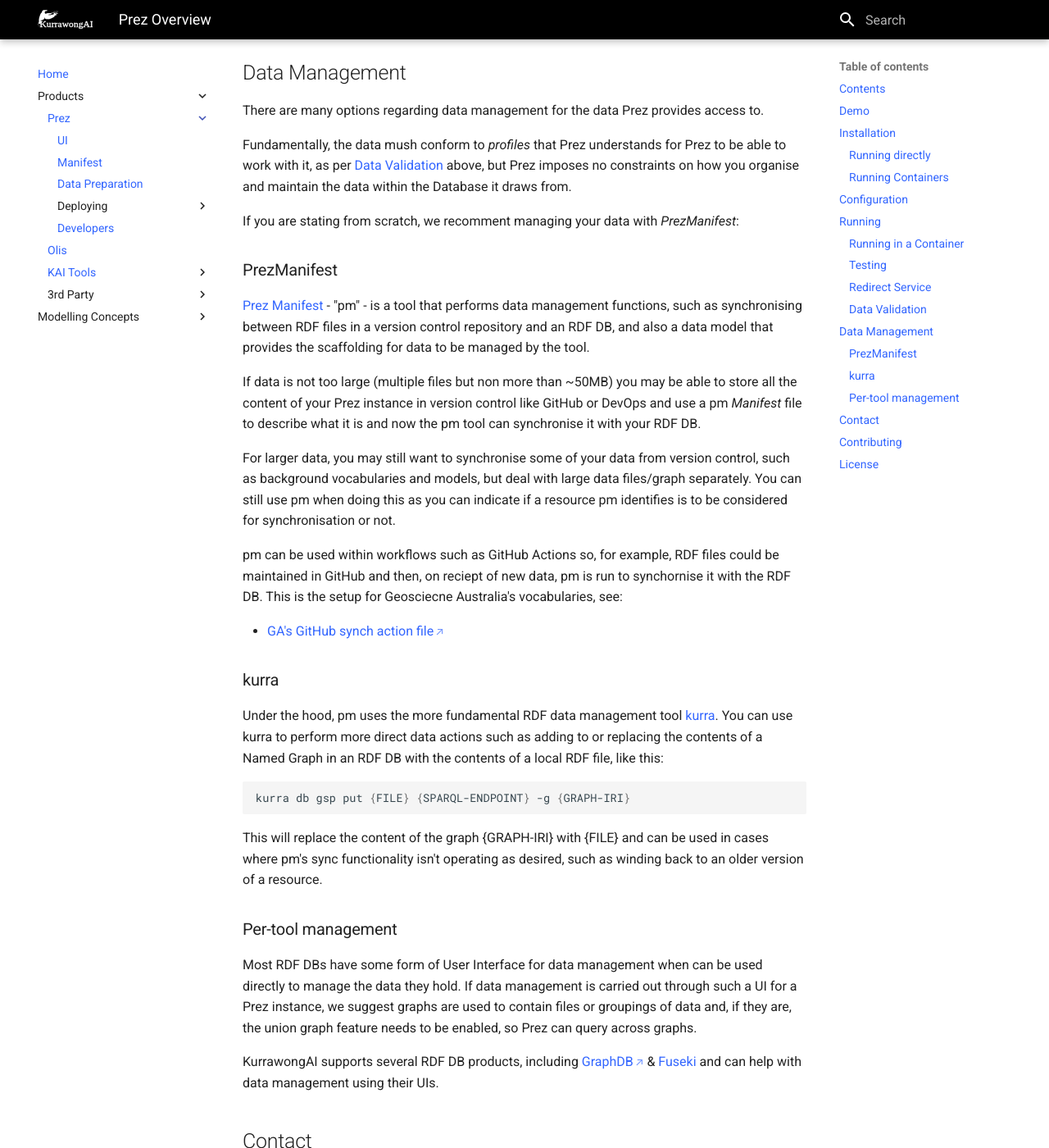
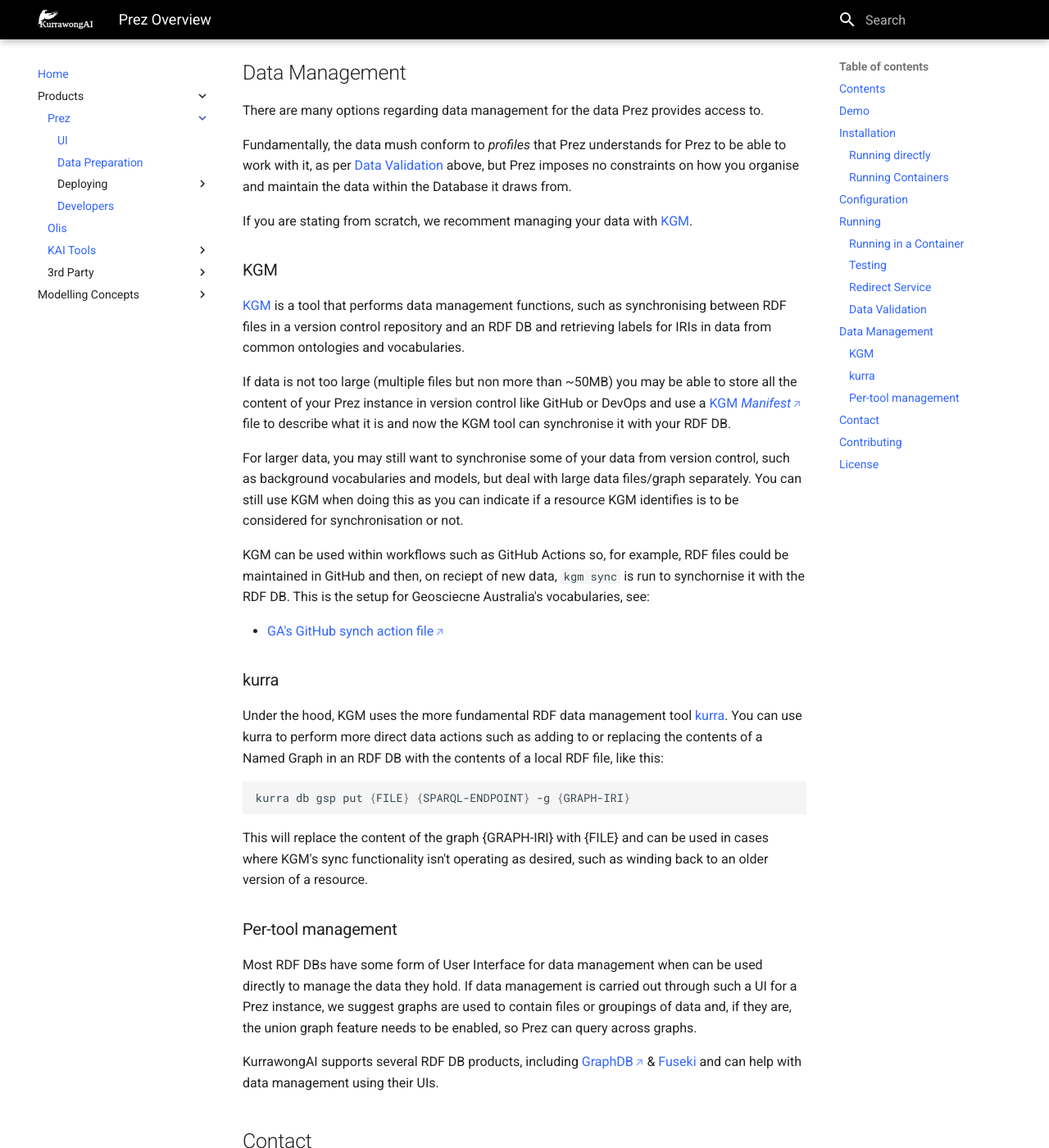
Before and after one commit to Kurrawong/docs, an MkDocs documentation site: the page built from docs/products/prez/index.md, in a window 1280 px wide and 1400 px high, scrolled down 8522 px. Shown: the whole window at 82% size. Built offline with MkDocs 1.6.1 and Material for MkDocs 9.7.7, drawn with Linux system fonts in a browser that asks for light colours.

Commit message:
PrezManifest -> KGM

````diff
--- a/docs/products/prez/index.md
+++ b/docs/products/prez/index.md
@@ -297,29 +297,38 @@
 
 Fundamentally, the data mush conform to _profiles_ that Prez understands for Prez to be able to work with it, as per [Data Validation](#data-validation) above, but Prez imposes no constraints on how you organise and maintain the data within the Database it draws from.
 
-If you are stating from scratch, we recomment managing your data with _PrezManifest_:
+If you are stating from scratch, we recomment managing your data with [KGM](../tools/kgm.md).
 
-### PrezManifest
+### KGM
 
-[Prez Manifest](/products/tools/prezmanifest/) - "pm" - is a tool that performs data management functions, such as synchronising between RDF files in a version control repository and an RDF DB, and also a data model that provides the scaffolding for data to be managed by the tool.
+[KGM](../tools/kgm.md) is a tool that performs data management functions, such as synchronising between RDF files in a
+version control repository and an RDF DB and retrieving labels for IRIs in data from common ontologies and vocabularies.
 
-If data is not too large (multiple files but non more than ~50MB) you may be able to store all the content of your Prez instance in version control like GitHub or DevOps and use a pm _Manifest_ file to describe what it is and now the pm tool can synchronise it with your RDF DB.
+If data is not too large (multiple files but non more than ~50MB) you may be able to store all the content of your Prez
+instance in version control like GitHub or DevOps and use a [KGM _Manifest_](https://kurrawong.github.io/kgm/guide/manifests/)
+file to describe what it is and now the KGM tool can synchronise it with your RDF DB.
 
-For larger data, you may still want to synchronise some of your data from version control, such as background vocabularies and models, but deal with large data files/graph separately. You can still use pm when doing this as you can indicate if a resource pm identifies is to be considered for synchronisation or not.
+For larger data, you may still want to synchronise some of your data from version control, such as background vocabularies
+and models, but deal with large data files/graph separately. You can still use KGM when doing this as you can indicate
+if a resource KGM identifies is to be considered for synchronisation or not.
 
-pm can be used within workflows such as GitHub Actions so, for example, RDF files could be maintained in GitHub and then, on reciept of new data, pm is run to synchornise it with the RDF DB. This is the setup for Geosciecne Australia's vocabularies, see:
+KGM can be used within workflows such as GitHub Actions so, for example, RDF files could be maintained in GitHub and
+then, on reciept of new data, `kgm sync` is run to synchornise it with the RDF DB. This is the setup for Geosciecne
+Australia's vocabularies, see:
 
 * [GA's GitHub synch action file](https://github.com/GeoscienceAustralia/ga-vocabs/blob/master/.github/workflows/sync_on_merge.yml)
 
 ### kurra
 
-Under the hood, pm uses the more fundamental RDF data management tool [kurra](products/tools/kurra). You can use kurra to perform more direct data actions such as adding to or replacing the contents of a Named Graph in an RDF DB with the contents of a local RDF file, like this:
+Under the hood, KGM uses the more fundamental RDF data management tool [kurra](../tools/kurra.md). You can use kurra to perform more
+direct data actions such as adding to or replacing the contents of a Named Graph in an RDF DB with the contents of a
+local RDF file, like this:
 
 ```bash
 kurra db gsp put {FILE} {SPARQL-ENDPOINT} -g {GRAPH-IRI}
 ```
 
-This will replace the content of the graph {GRAPH-IRI} with {FILE} and can be used in cases where pm's sync functionality isn't operating as desired, such as winding back to an older version of a resource.
+This will replace the content of the graph {GRAPH-IRI} with {FILE} and can be used in cases where KGM's sync functionality isn't operating as desired, such as winding back to an older version of a resource.
 
 ### Per-tool management
 
--- a/mkdocs.yml
+++ b/mkdocs.yml
@@ -39,7 +39,6 @@
         - 'Prez':
             - 'products/prez/index.md'
             - 'UI': 'products/prez/ui.md'
-            - 'Manifest': 'products/prez/manifest.md'
             - 'Data Preparation': 'products/prez/data-preparation.md'
             - 'Deploying':
                 - 'AWS': 'products/prez/deploying/aws.md'
@@ -51,9 +50,9 @@
         - 'KAI Tools':
             - 'products/tools/index.md'
             - 'Kurra': 'products/tools/kurra.md'
+            - 'KGM': 'products/tools/kgm.md'
             - 'OGC Tests': 'products/tools/ogc-tests.md'
             - 'Prefix Lookup': 'products/tools/prefix-lookup.md'
-            - 'Prez Manifest': 'products/tools/prezmanifest.md'
             - 'ProvWorkflow': 'products/tools/provworkflow.md'
             - 'pyLODE': 'products/tools/pylode.md'
             - 'RDF Converter': 'products/tools/rdf-converter.md'
````
Also changed, not shown: docs/products/3rdparty/rdflib.md (+1 -1 lines), docs/products/prez/manifest.md (deleted, +0 -11 lines), docs/products/tools/kgm.md (added, +14 -0 lines), docs/products/tools/kurra.md (+4 -2 lines), docs/products/tools/prezmanifest.md (deleted, +0 -11 lines), docs/assets/logo-kgm.svg (added), docs/assets/logo-kurra.svg (added).
